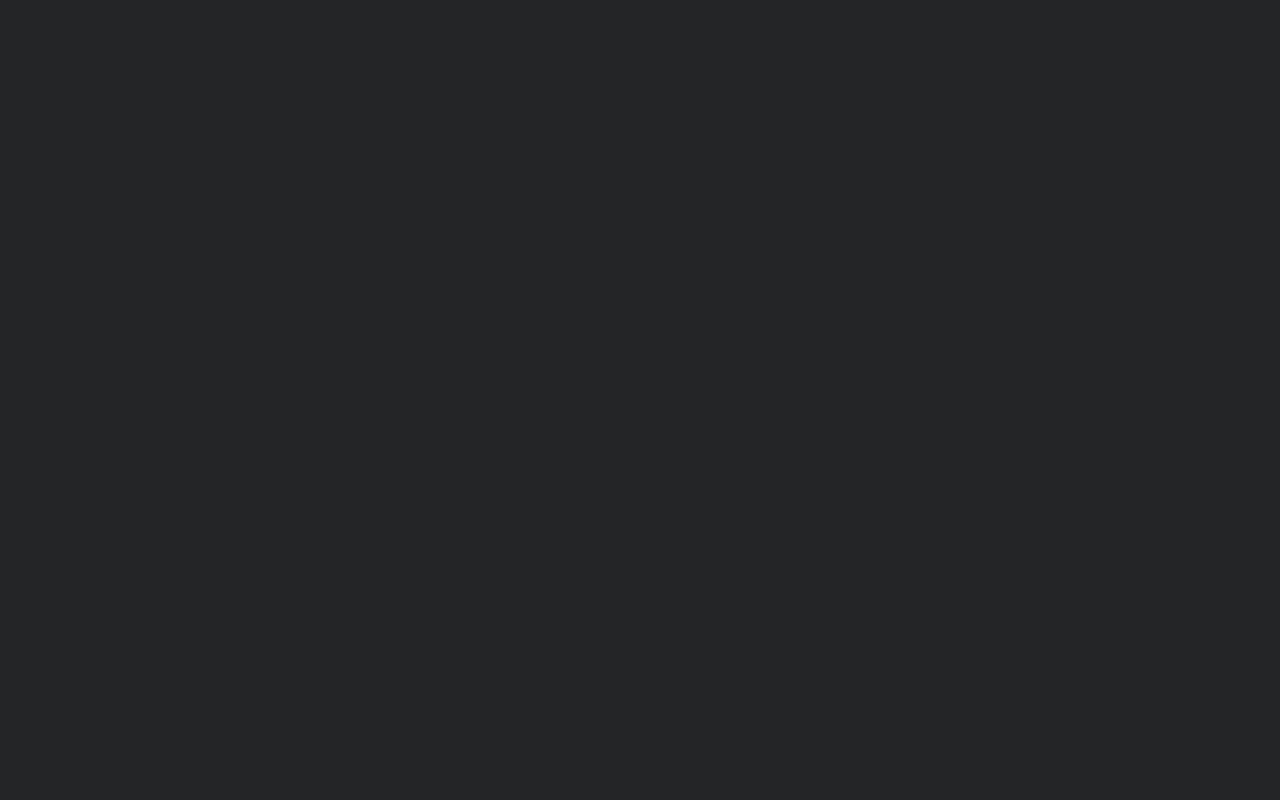
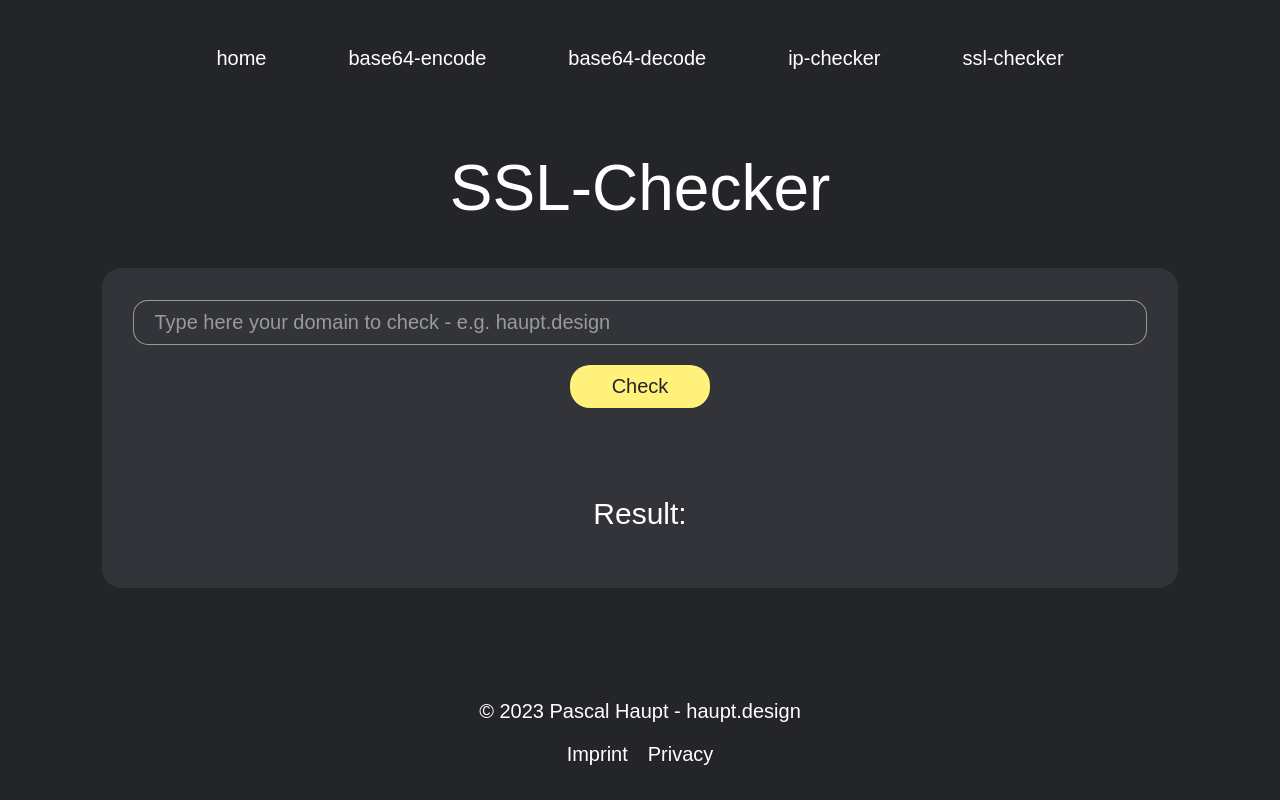
Before and after one commit to haupt-pascal/toolware.dev, a Nuxt app: page /ssl-checker in a window 1280 px wide. Before the commit this address had no page. Built offline with nearby package versions, Linux system fonts and the light colour scheme.

Commit message:
added functionable ssl checker

```diff
--- /dev/null
+++ b/pages/ssl-checker.vue
@@ -0,0 +1,88 @@
+<template>
+    <Navigation />
+    <h1>SSL-Checker</h1>
+    <div class="input-container">
+      <input
+        v-model="websiteURL"
+        type="text"
+        placeholder="Type here your domain to check - e.g. haupt.design"
+        @keydown.enter="clearAndCheckSSL"
+      />
+      <button @click="clearAndCheckSSL">Check</button>
+
+      <div class="result-container">
+        <h2>Result:</h2>
+        <p v-if="!loading">{{ sslStatus }}</p>
+        <div v-if="validFrom && validUntil && !loading">
+          <p>Valid from: {{ validFrom }}</p>
+          <p>Valid until: {{ validUntil }}</p>
+        </div>
+        <div v-if="loading">
+          <p>Loading...</p>
+          <!-- Hier kannst du eine Ladebalken-Komponente einfügen -->
+        </div>
+      </div>
+    </div>
+    <Footer />
+  </template>
+
+  <script setup lang="ts">
+  import { ref } from "vue";
+
+  const websiteURL = ref("");
+  const sslStatus = ref("");
+  const validFrom = ref("");
+  const validUntil = ref("");
+  const loading = ref(false);
+
+  const clearAndCheckSSL = () => {
+    sslStatus.value = "";
+    validFrom.value = "";
+    validUntil.value = "";
+    checkSSL();
+  };
+
+  const checkSSL = async () => {
+    loading.value = true; // Ladebalken anzeigen
+    try {
+      const response = await fetch(
+        `https://api.certspotter.com/v1/issuances?domain=${websiteURL.value}`
+      );
+
+      if (response.ok) {
+        const data = await response.json();
+        if (data && data.length > 1) {
+          const currentDate = new Date().getTime();
+          const cert = data[1];
+
+          const notBefore = new Date(cert.not_before).getTime();
+          const notAfter = new Date(cert.not_after).getTime();
+
+          if (notBefore <= currentDate && notAfter >= currentDate) {
+            validFrom.value = new Date(cert.not_before).toLocaleDateString();
+            validUntil.value = new Date(cert.not_after).toLocaleDateString();
+            sslStatus.value = `Valid certificate found!`;
+          } else {
+            sslStatus.value = "No valid certificates found.";
+          }
+        } else {
+          sslStatus.value = "No valid certificates found.";
+        }
+      } else {
+        sslStatus.value = "Error while checking SSL certificate.";
+      }
+    } catch (error) {
+      console.error(
+        "Got the following error while checking the certificate:",
+        error
+      );
+      sslStatus.value = "Error while checking SSL certificate.";
+    } finally {
+      loading.value = false;
+    }
+  };
+  </script>
+
+  <style lang="scss">
+  @import "@/assets/stylesheet/style";
+  </style>
```
